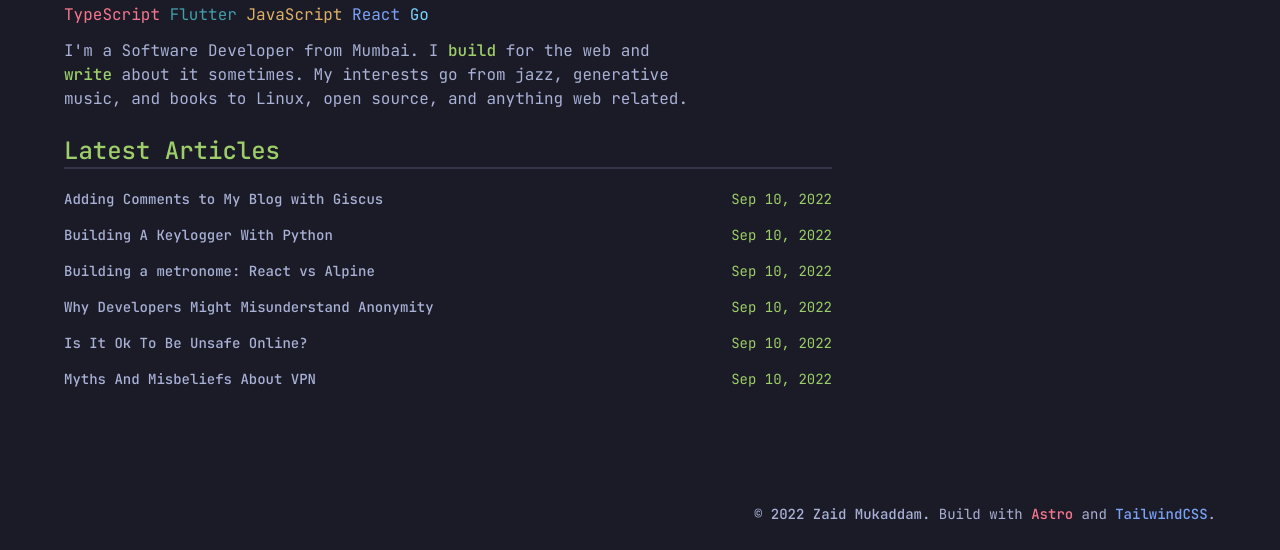
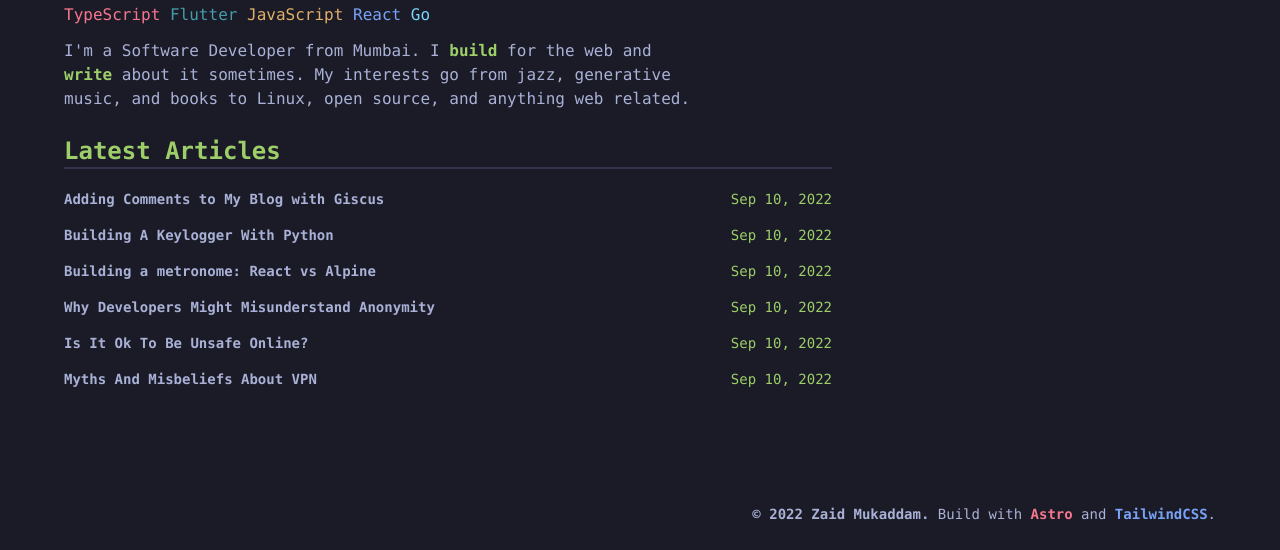
Before and after one commit to zaidmukaddam/blog.zamlabs.tech, an Astro site: page / in a window 1280 px wide. Shown: the part 250-800 px from the top of the page. Built offline with nearby package versions, Linux system fonts and the light colour scheme; Astro itself is replaced by a stand-in of ours; some icons are missing.

Commit message:
Add new font ans remove old ones

```diff
--- a/src/styles/index.css
+++ b/src/styles/index.css
@@ -1,24 +1,24 @@
 @font-face {
-  font-family: "JetBrains Mono";
+  font-family: "Noto Sans";
   font-style: normal;
   font-weight: 400;
-  src: local(""), url("/fonts/JetBrainsMono-Regular.woff2") format("woff2");
+  src: local(""), url("/fonts/NotoSans-Medium.tff") format("tff");
 }
 @font-face {
-  font-family: "JetBrains Mono";
+  font-family: "Noto Sans";
   font-style: normal;
   font-weight: 700;
-  src: local(""), url("/fonts/JetBrainsMono-Medium.woff2") format("woff2");
+  src: local(""), url("/fonts/NotoSans-ExtraBold.tff") format("tff");
 }
 @font-face {
-  font-family: "JetBrains Mono";
+  font-family: "Noto Sans";
   font-style: italic;
   font-weight: 400;
-  src: local(""), url("/fonts/JetBrainsMono-LightItalic.woff2") format("woff2");
+  src: local(""), url("/fonts/NotoSans-MediumItalic.tff") format("tff");
 }
 @font-face {
-  font-family: "JetBrains Mono";
+  font-family: "Noto Sans";
   font-style: italic;
   font-weight: 700;
-  src: local(""), url("/fonts/JetBrainsMono-MediumItalic.woff2") format("woff2");
+  src: local(""), url("/fonts/NotoSans-ExtraBoldItalic.tff") format("tff");
 }
--- a/tailwind.config.js
+++ b/tailwind.config.js
@@ -20,7 +20,7 @@ module.exports = {
     },
     extend: {
       fontFamily: {
-        mono: ["JetBrains Mono", ...defaultTheme.fontFamily.mono],
+        sans: ["Noto Sans", ...defaultTheme.fontFamily.sans],
       },
       spacing: {
         "5vw": "5vw",
```
Also changed, not shown: public/fonts/JetBrainsMono-Bold.woff2 (deleted), public/fonts/JetBrainsMono-BoldItalic.woff2 (deleted), public/fonts/JetBrainsMono-LightItalic.woff2 (deleted), public/fonts/JetBrainsMono-Medium.woff2 (deleted), public/fonts/JetBrainsMono-MediumItalic.woff2 (deleted), public/fonts/JetBrainsMono-Regular.woff2 (deleted), public/fonts/NotoSans-ExtraBold.ttf (added), public/fonts/NotoSans-ExtraBoldItalic.ttf (added), public/fonts/NotoSans-Medium.ttf (added), public/fonts/NotoSans-MediumItalic.ttf (added), public/fonts/jetbrains-mono-v12-latin-700.woff (deleted), public/fonts/jetbrains-mono-v12-latin-700italic.woff (deleted), public/fonts/jetbrains-mono-v12-latin-italic.woff (deleted), public/fonts/jetbrains-mono-v12-latin-regular.woff (deleted).
